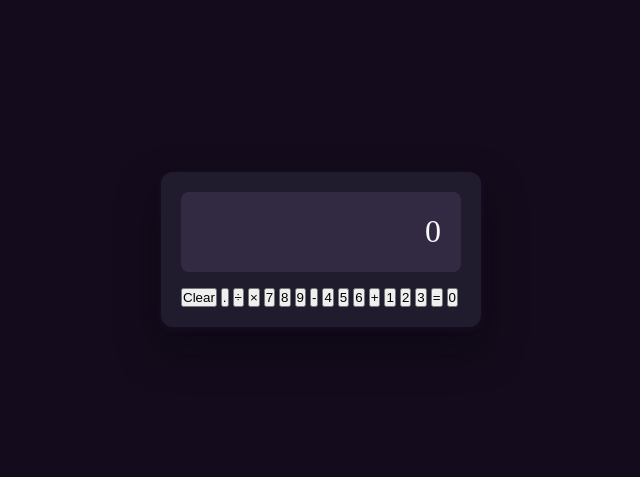
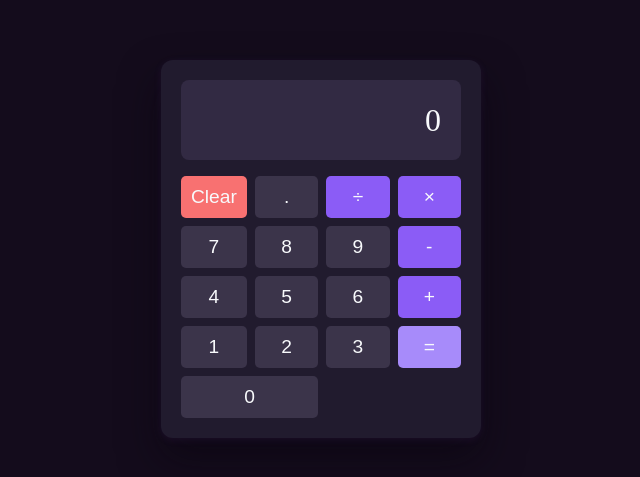
Before and after one commit to AshfakAhamed07/calculator, a plain HTML site: page index.html in a window 1280 px wide. Shown: the part 151-628 px from the top of the page, without its empty margins (319-959 px from the left). Drawn offline with Linux system fonts and the light colour scheme.

Commit message:
Style calculator buttons and interactions
Add hover brightness and visible keyboard focus
indicators to improve the calculator's usability
and accessibility.

```diff
--- a/style.css
+++ b/style.css
@@ -35,3 +35,44 @@ body {
   justify-content: flex-end;
   align-items: center;
 }
+
+.buttons {
+  display: grid;
+  grid-template-columns: repeat(4, 1fr);
+  gap: 8px;
+}
+
+.buttons .zero {
+  grid-column: span 2;
+}
+
+.buttons button {
+  padding: 10px;
+  border: none;
+  border-radius: 5px;
+  background-color: #3b344a;
+  color: #f8fafc;
+  font-size: 1.2rem;
+  cursor: pointer;
+}
+
+.buttons [data-operator] {
+  background-color: #8b5cf6;
+}
+
+.buttons [data-action="equals"] {
+  background-color: #a78bfa;
+}
+
+.buttons [data-action="clear"] {
+  background-color: #f87171;
+}
+
+.buttons button:hover {
+    filter: brightness(1.15);
+}
+
+.buttons button:focus-visible{
+    outline: 2px solid #f8fafc;
+    outline-offset: 2px;
+}
```
